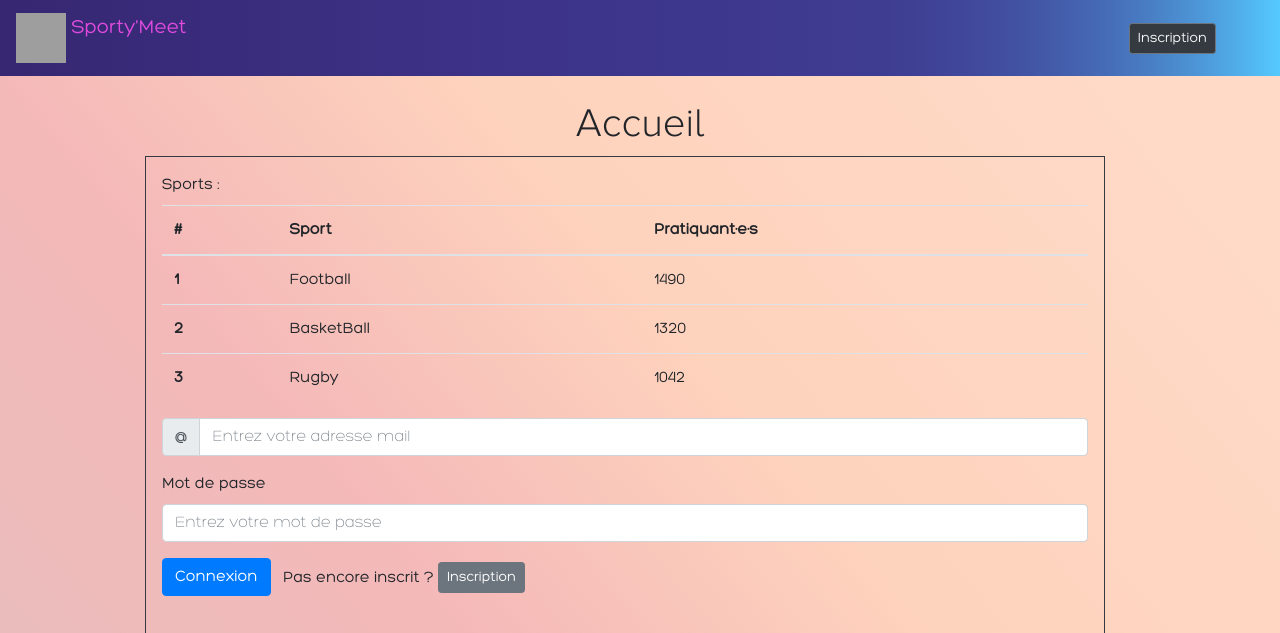
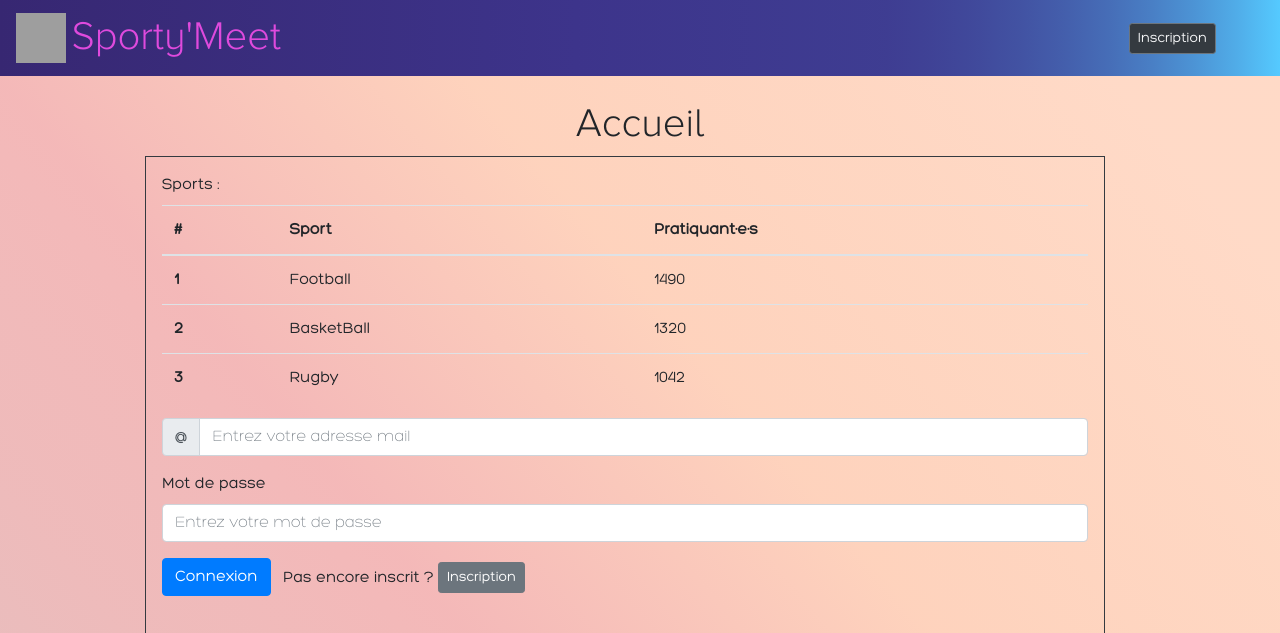
Before and after one commit to QDelage/TechnoWeb-Project, a PHP site: page / in a window 1280 px wide. Shown: the top 633 px of the page. Run offline with PHP 8.4, Linux system fonts and the light colour scheme; grey boxes are pictures that could not be loaded.

Commit message:
Titre Site avec font et plus gros

```diff
--- a/css/stylesheet.css
+++ b/css/stylesheet.css
@@ -29,6 +29,10 @@ h1, h2, h3, h4{
 
 /* Reste du CSS */
 
+#TitreSite{
+    display: inline;
+}
+
 #logo {
     width: 50px;
     height: 50px;
--- a/include/enTete.inc.php
+++ b/include/enTete.inc.php
@@ -1,7 +1,7 @@
 <nav class="navbar navbar-light">
   <a id="nomSite" class="navbar-brand" href="index.php?page=0">
     <img id="logo" src="img/logo.png" class="d-inline-block align-top" alt="logo">
-    Sporty'Meet
+    <h1 id="TitreSite">Sporty'Meet</h1>
   </a>
   <a class="btn btn-sm btn-dark mr-5 text-light btn-outline-secondary"
     href="index.php?page=1">Inscription</a>
```
